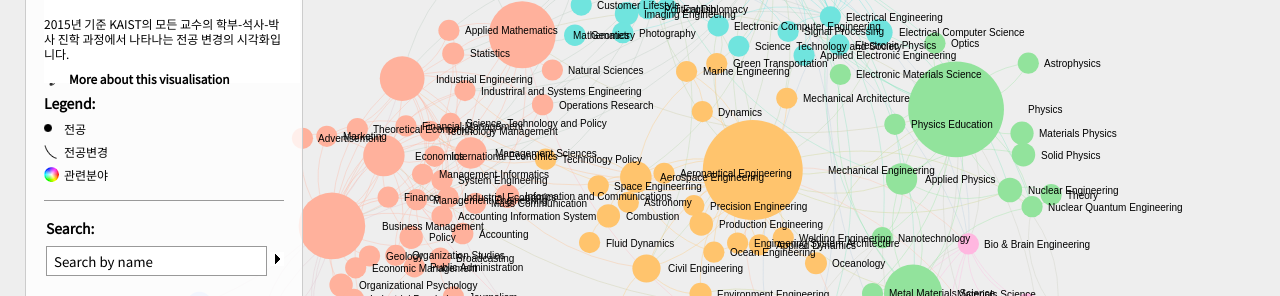
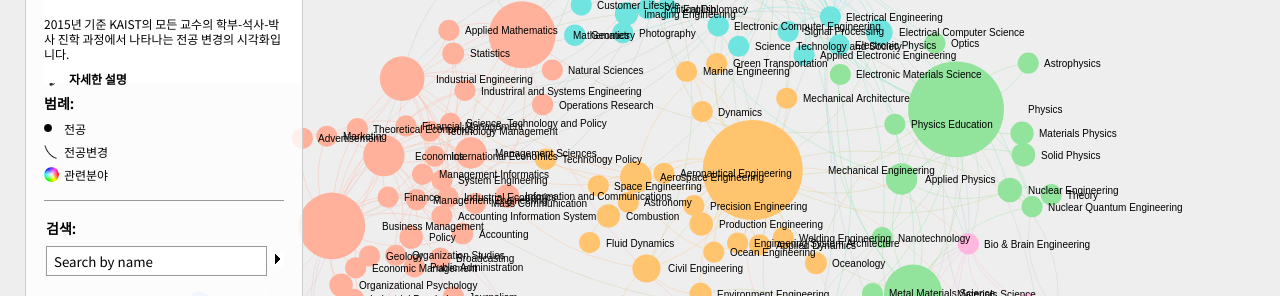
Before and after one commit to epaqu/interactive-network-of-kaist-profs, a plain HTML site: page index.html in a window 1280 px wide. Shown: the part 176-472 px from the top of the page. Drawn offline with Linux system fonts and the light colour scheme.

Commit message:
language update
changes language from English to Korean

```diff
--- a/index.html
+++ b/index.html
@@ -35,12 +35,12 @@
     <div class="info cf">
       <dl>
         <dt class="moreinformation"></dt>
-        <dd class="line"><a href="#information" class="line fb">More about this visualisation</a></dd>
+        <dd class="line"><a href="#information" class="line fb">자세한 설명</a></dd>
       </dl>
     </div>
 <div id="legend">
 	<div class="box">
-		<h2>Legend:</h2>
+		<h2>범례:</h2>
 		<dl>
 		<dt class="node"></dt>
 		<dd></dd>
@@ -53,7 +53,7 @@
 </div>
     <div class="b1">
     <form>
-      <div id="search" class="cf"><h2>Search:</h2>
+      <div id="search" class="cf"><h2>검색:</h2>
         <input type="text" name="search" value="Search by name" class="empty"/><div class="state"></div>
         <div class="results"></div>
       </div>
```
